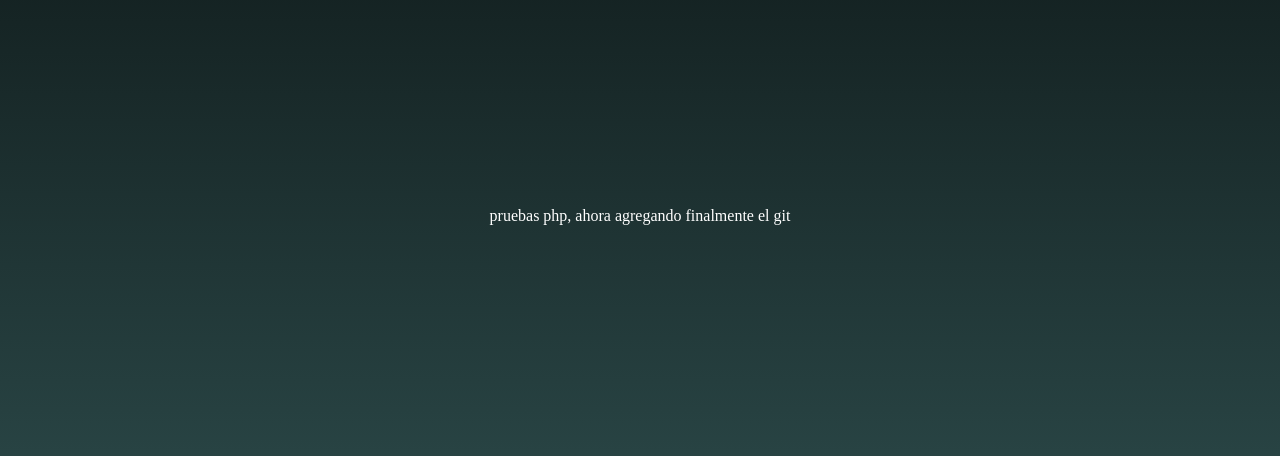
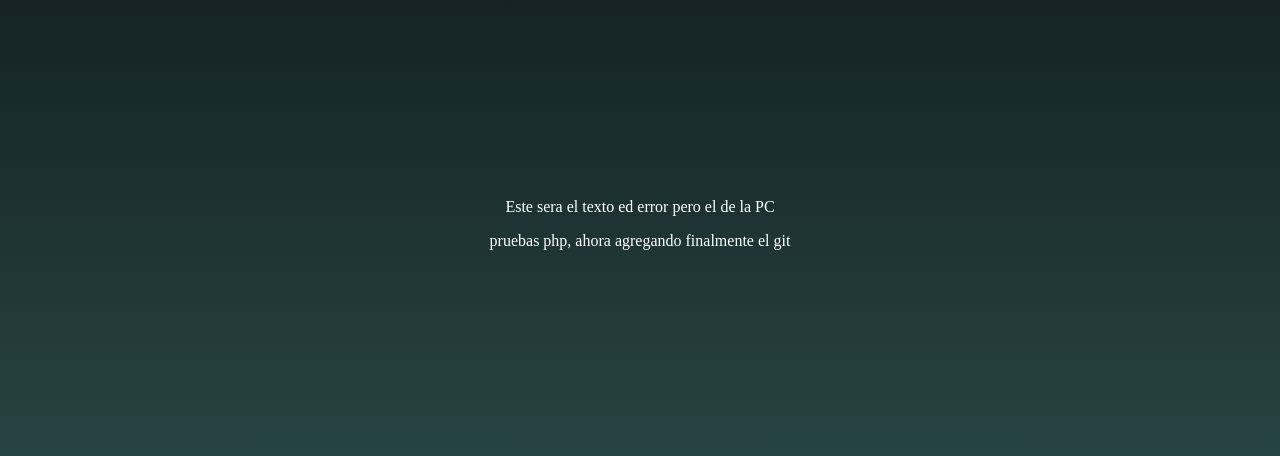
Before and after one commit to d3vh4n5/mercadolan, a PHP site: page /pruebas.php in a window 1280 px wide. Shown: the part 192-648 px from the top of the page. Run offline with PHP 8.4, Linux system fonts and the light colour scheme.

Commit message:
Ya agregué el texto y lo voy a subir

```diff
--- a/pruebas.php
+++ b/pruebas.php
@@ -12,7 +12,7 @@ Click nbfs://nbhost/SystemFileSystem/Templates/Other/html.html to edit this temp
         <link rel="stylesheet" type="text/css" href="../../assets/css/estilos.css">
     </head>
     <body>
-
+        <p> Este sera el texto ed error pero el de la PC</p>
 
 
 
```
